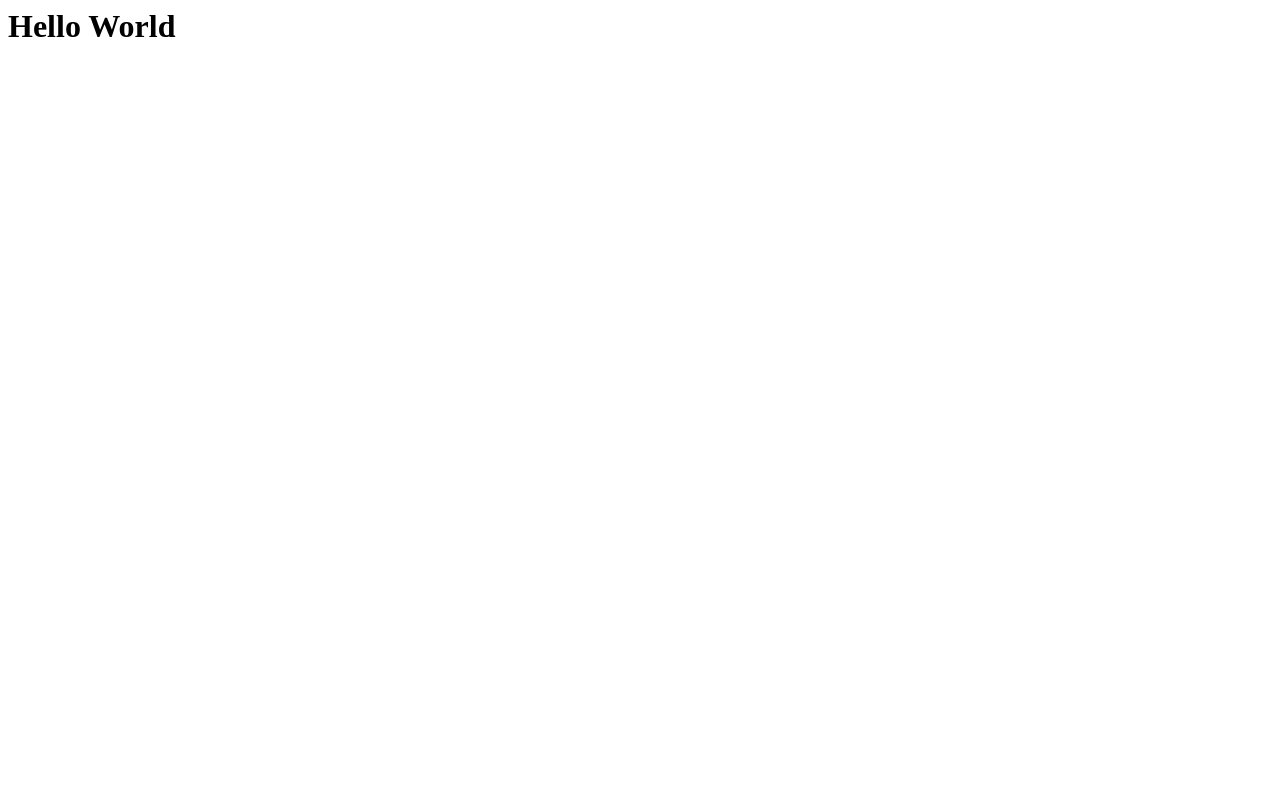
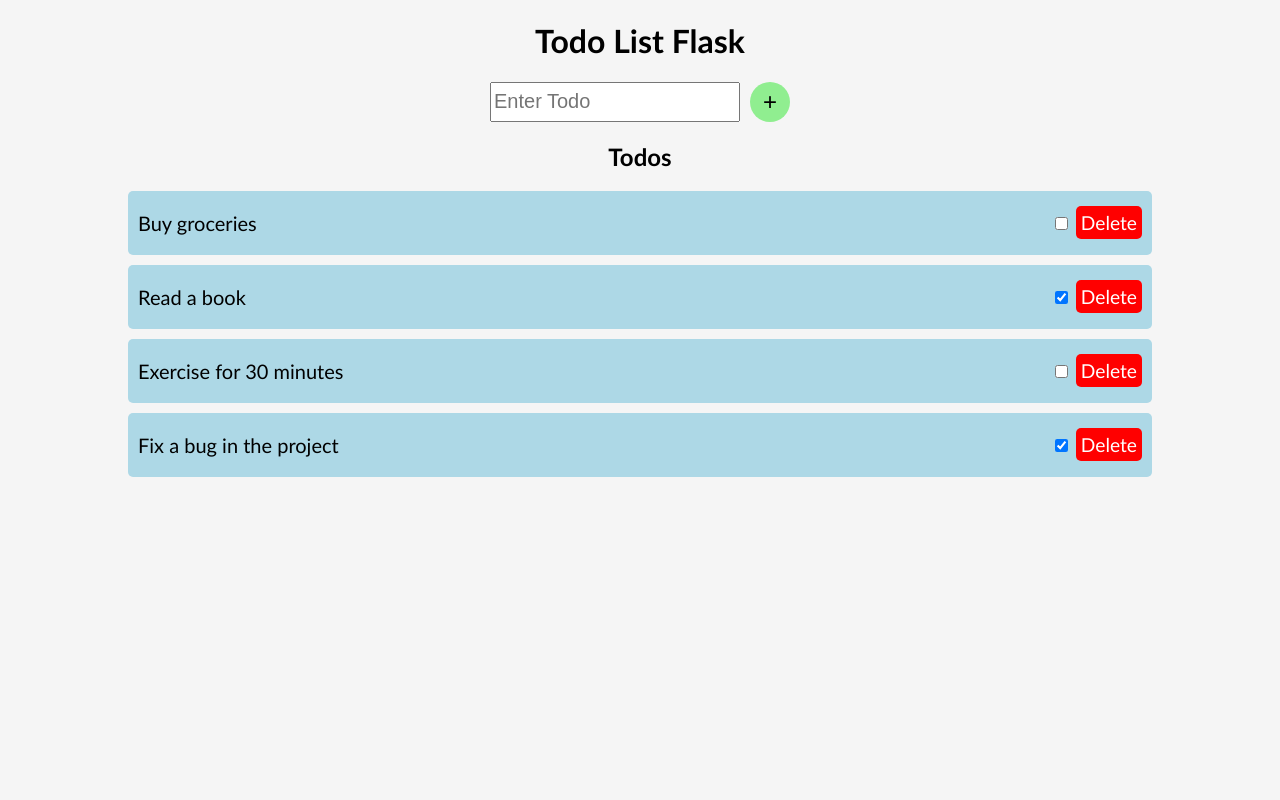
Before and after one commit to jakobvarg/Flask-ToDo, a Flask app: page / in a window 1280 px wide. Before the commit the page is almost empty. Run offline with Flask 3, Linux system fonts and the light colour scheme.

Commit message:
Completed the todo app project.

```diff
--- a/app.py
+++ b/app.py
@@ -1,11 +1,47 @@
-from flask import Flask
+from flask import Flask, render_template, request, redirect, url_for, jsonify
 
 app = Flask(__name__)
 
-@app.route("/")
-@app.route("/home")
+todos = [
+    {'id': 1, 'task': 'Buy groceries', 'checked': False},
+    {'id': 4, 'task': 'Read a book', 'checked': True},
+    {'id': 5, 'task': 'Exercise for 30 minutes', 'checked': False},
+    {'id': 6, 'task': 'Fix a bug in the project', 'checked': True},
+]
+
+@app.route("/", methods=["GET", "POST"])
+@app.route("/home", methods=["GET", "POST"])
 def home():
-  return "<h1>Hello World</h1>"
+  if(request.method == "POST"):
+    new_id = max([todo['id'] for todo in todos], default=0) + 1
+    new_task = request.form['todo-name']
+    todos.append({'id': new_id, 'task': new_task, 'checked': False})
+  return render_template('index.html', items=todos)
 
-if __name__ == ('__main__'):
-  app.run(debug=True)
+@app.route("/checked/<int:todo_id>", methods=["POST"])
+def checked_todo(todo_id):
+  for todo in todos:
+    if todo['id'] == todo_id:
+      todo['checked'] = not todo['checked']
+      break
+  return redirect(url_for('home'))
+
+@app.route("/home/delete/<int:todo_id>", methods=["POST"])
+def delete_todo(todo_id):
+  global todos
+  for todo in todos:
+    if todo['id'] == todo_id:
+      todos.remove(todo)
+  return redirect(url_for('home'))
+
+@app.route("/api/<int:todo_id>")
+def show_task(todo_id):
+  global todos
+  for todo in todos:
+    if todo['id'] == todo_id:
+      return jsonify(todo)
+      break
+  return ""
+
+if __name__ == '__main__':
+  app.run(host='0.0.0.0', debug=True)
--- a/static/css/style.css
+++ b/static/css/style.css
@@ -1,5 +1,69 @@
-*, body {
+*, *::before, *::after {
   box-sizing: border-box;
+}
+body {
   margin: 0;
-  padding: 0;
+  font-family: 'Trebuchet MS', 'Lucida Sans Unicode', 'Lucida Grande', 'Lucida Sans', Arial, sans-serif;
+  background-color: whitesmoke;
 }
+
+h1, h2 {
+  text-align: center;
+}
+
+.input-container {
+  display: flex;
+  justify-content: center;
+  align-items: center;
+  gap: 10px;
+  margin: auto;
+}
+
+#input-todo {
+  width: 250px;
+  height: 40px;
+  font-size: 1.25rem;
+}
+
+#add-todo {
+  height: 40px;
+  width: 40px;
+  border: none;
+  border-radius: 40px;
+  background-color: lightgreen;
+  font-size: 1.5rem;
+  cursor: pointer;
+}
+
+.todo-container {
+  display: flex;
+  flex-direction: column;
+  gap: 10px;
+  width: 80%;
+  margin: auto;
+}
+
+.todo {
+  display: flex;
+  justify-content: space-between;
+  background-color: lightblue;
+  border-radius: 5px;
+  padding: 0px 10px;
+  align-items: center;
+  font-size: 1.25rem;
+}
+
+.actions > form {
+  display: inline;
+}
+
+.actions > form > button {
+  font-family: 'Trebuchet MS', 'Lucida Sans Unicode', 'Lucida Grande', 'Lucida Sans', Arial, sans-serif;
+  font-size: 1.2rem;
+  background-color: red;
+  color: white;
+  border: none;
+  padding: 5px;
+  border-radius: 5px;
+  cursor: pointer;
+}
--- a/templates/index.html
+++ b/templates/index.html
@@ -3,16 +3,34 @@
   <head>
     <meta charset="utf-8">
     <meta http-equiv="X-UA-Compatible" content="IE=edge">
-    <title></title>
+    <title>Flask Todo List</title>
     <meta name="description" content="">
     <meta name="viewport" content="width=device-width, initial-scale=1">
-    <link rel="stylesheet" href="{{ url_for('static', filename='css\style.css') }}">
+    <link rel="stylesheet" href="{{ url_for('static', filename='css/style.css') }}">
   </head>
   <body>
-    <!--[if lt IE 7]>
-      <p class="browsehappy">You are using an <strong>outdated</strong> browser. Please <a href="#">upgrade your browser</a> to improve your experience.</p>
-    <![endif]-->
-
-    <script src="" async defer></script>
+    <h1>Todo List Flask</h1>
+    <form class="input-container" action="{{ url_for('home') }}" method="POST">
+      <input type="text" placeholder="Enter Todo" id="input-todo" name="todo-name" >
+      <button id="add-todo">+</button>
+    </form>
+      <h2>Todos</h2>
+      <div class="todo-container">
+        {% for task in items %}
+          <div class="todo">
+            <p>{{task.task}}</p>
+            <div class="actions">
+              <!-- the checkbox should be inside a form with the action and method defined else on page refresh -->
+               <!-- checkbox if checked will be unchecked on page refresh unless hardcoded as checked in list of directories -->
+              <form action="{{ url_for('checked_todo', todo_id=task.id) }}" method="POST">
+                <input type="checkbox" {% if task.checked %}checked{% endif %} onchange="this.form.submit()">
+              </form>
+              <form action="{{ url_for('delete_todo', todo_id=task.id) }}" method="POST">
+                <button>Delete</button>
+              </form>
+            </div>
+          </div>
+        {% endfor %}
+      </div>
   </body>
 </html>
```
